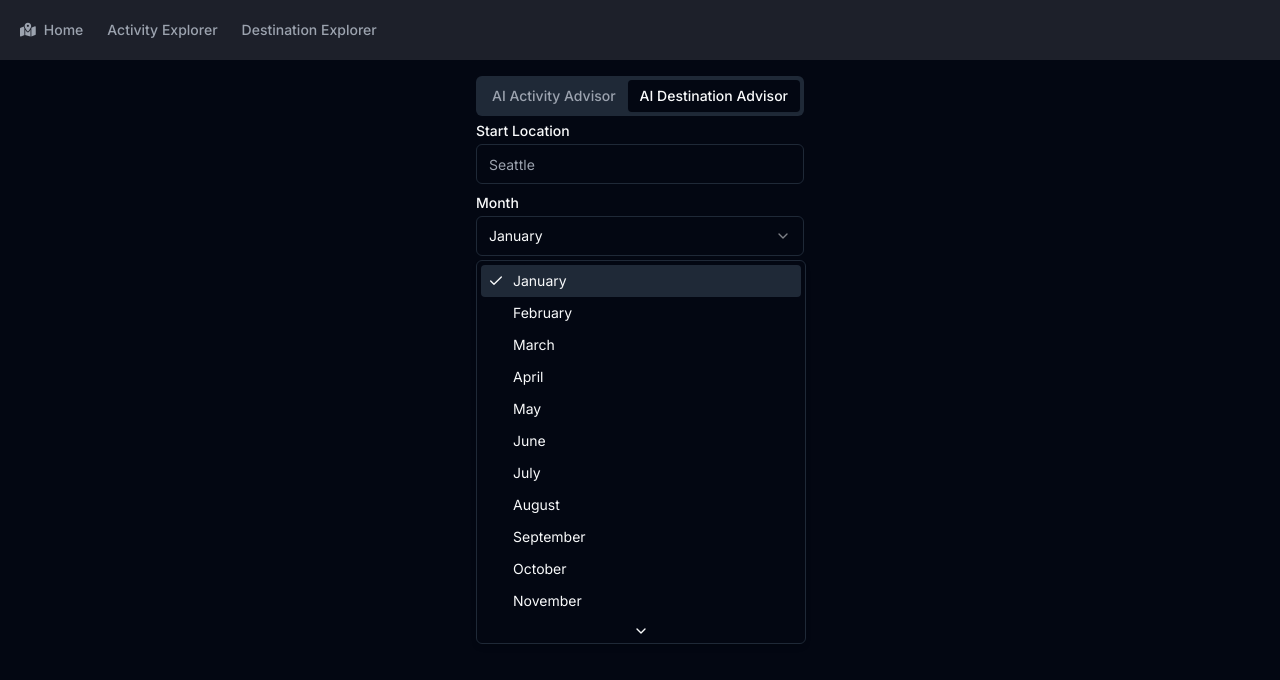
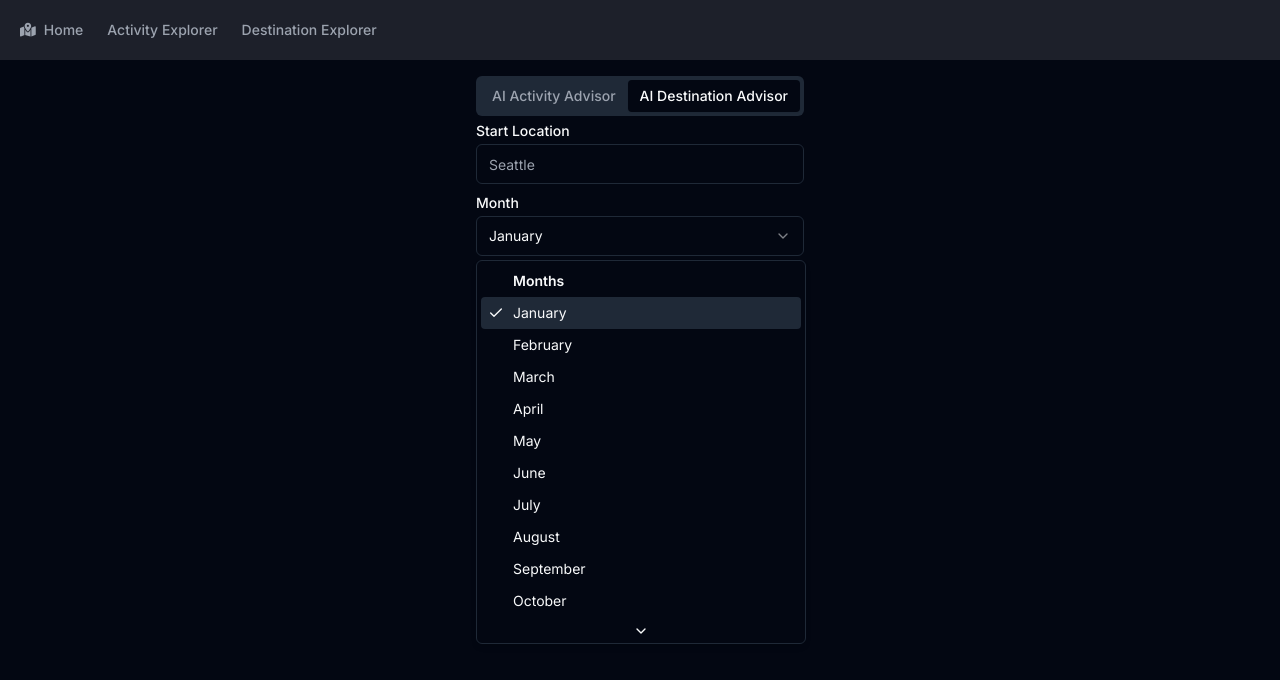
Before and after one commit to eric26009/travel-advisor-ai-frontend, a Next.js app: page /explorer in a window 1280 px wide. Both pictures are taken after a click on the button "January". Shown: the top 680 px of the page. Built offline with nearby package versions, Linux system fonts and the light colour scheme.

Commit message:
fixes select dropdown

```diff
--- a/src/app/components/travelPlanner/travelPlanner.tsx
+++ b/src/app/components/travelPlanner/travelPlanner.tsx
@@ -13,7 +13,9 @@ import { Label } from "@/components/ui/label";
 import {
   Select,
   SelectContent,
+  SelectGroup,
   SelectItem,
+  SelectLabel,
   SelectTrigger,
   SelectValue,
 } from "@/components/ui/select";
@@ -156,11 +158,14 @@ const TravelPlanner = () => {
                   <SelectValue placeholder="Month" />
                 </SelectTrigger>
                 <SelectContent>
+                  <SelectGroup>
+                    <SelectLabel>Months</SelectLabel>
                     {months.map((m) => (
                       <SelectItem value={m} key={m}>
                         {m}
                       </SelectItem>
                     ))}
+                  </SelectGroup>
                 </SelectContent>
               </Select>
             </div>
@@ -184,11 +189,14 @@ const TravelPlanner = () => {
                   <SelectValue />
                 </SelectTrigger>
                 <SelectContent>
+                  <SelectGroup>
+                    <SelectLabel>Months</SelectLabel>
                     {months.map((m) => (
                       <SelectItem value={m} key={m}>
                         {m}
                       </SelectItem>
                     ))}
+                  </SelectGroup>
                 </SelectContent>
               </Select>
             </div>
```
Lines whose indentation alone changed are shown as unchanged.
